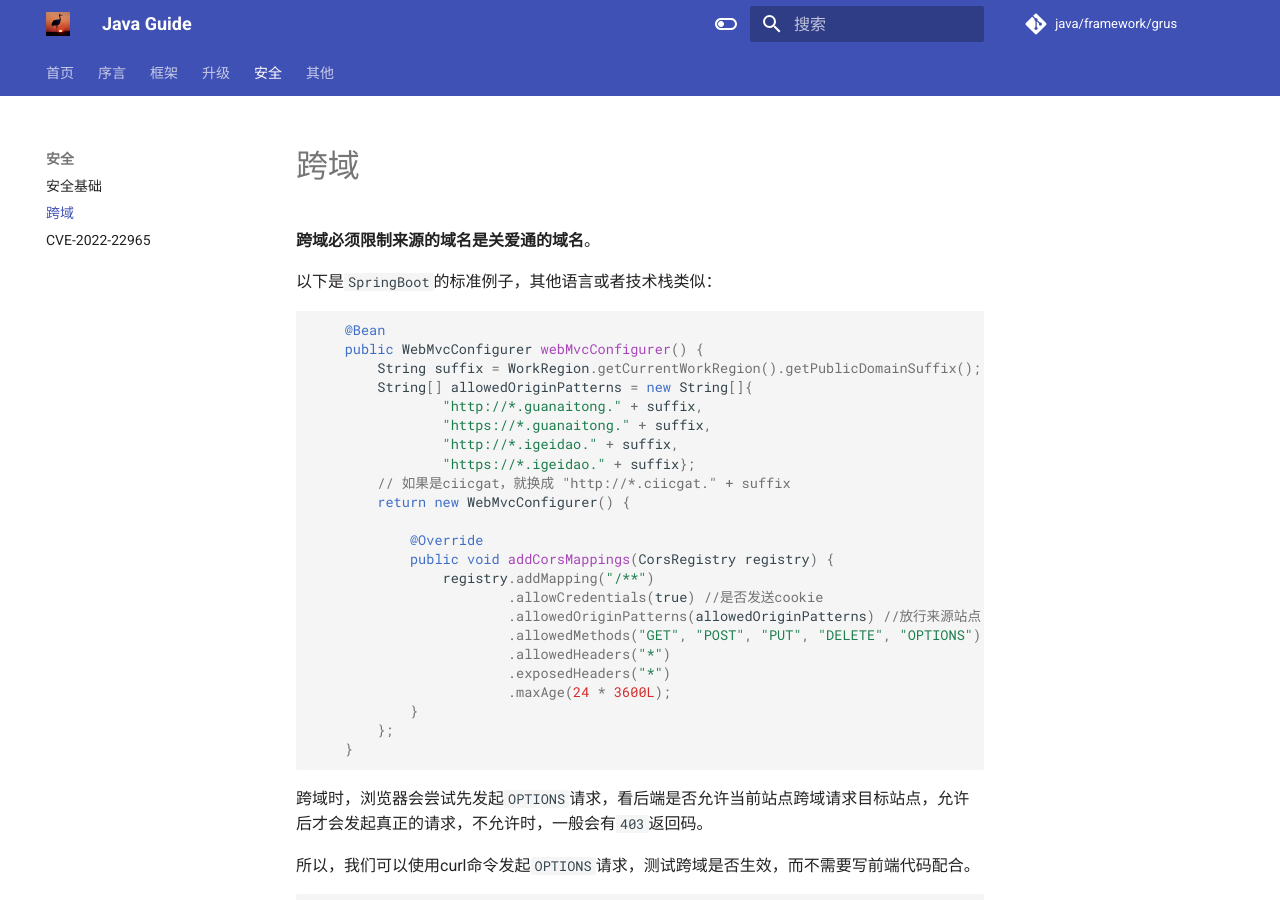
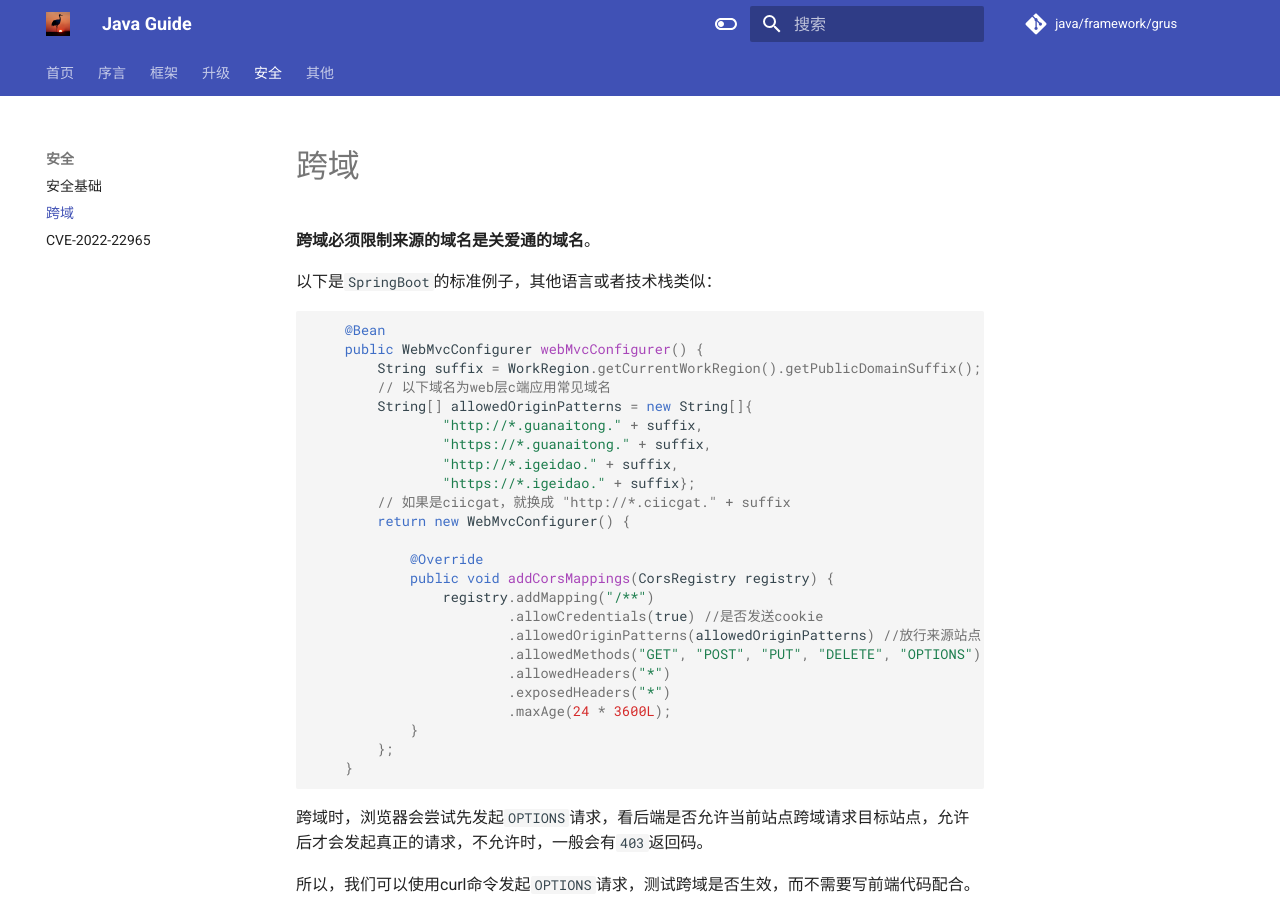
Before and after one commit to guanaitong/grus, an MkDocs documentation site: the page built from docs/security/cors.md, in a window 1280 px wide and 900 px high. Built offline with MkDocs 1.6.1 and Material for MkDocs 9.7.7, drawn with Linux system fonts in a browser that asks for light colours.

Commit message:
跨域文档

```diff
--- a/docs/security/cors.md
+++ b/docs/security/cors.md
@@ -8,6 +8,7 @@
     @Bean
     public WebMvcConfigurer webMvcConfigurer() {
         String suffix = WorkRegion.getCurrentWorkRegion().getPublicDomainSuffix();
+        // 以下域名为web层c端应用常见域名
         String[] allowedOriginPatterns = new String[]{
                 "http://*.guanaitong." + suffix,
                 "https://*.guanaitong." + suffix,
```
